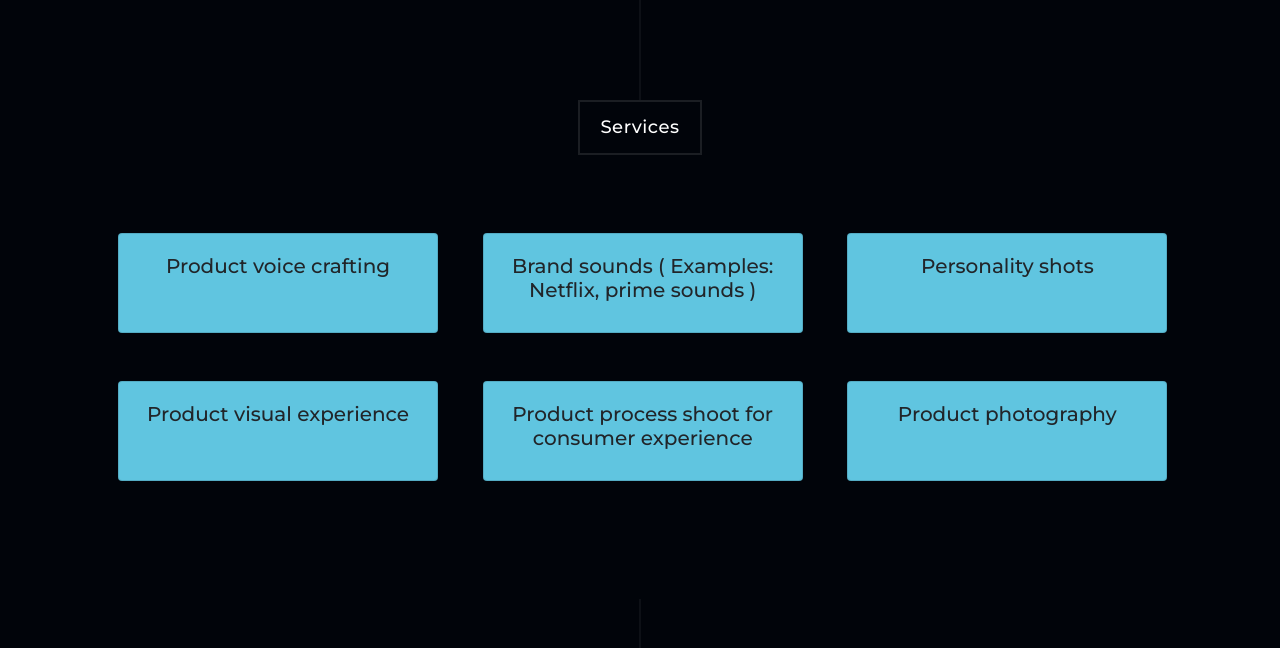
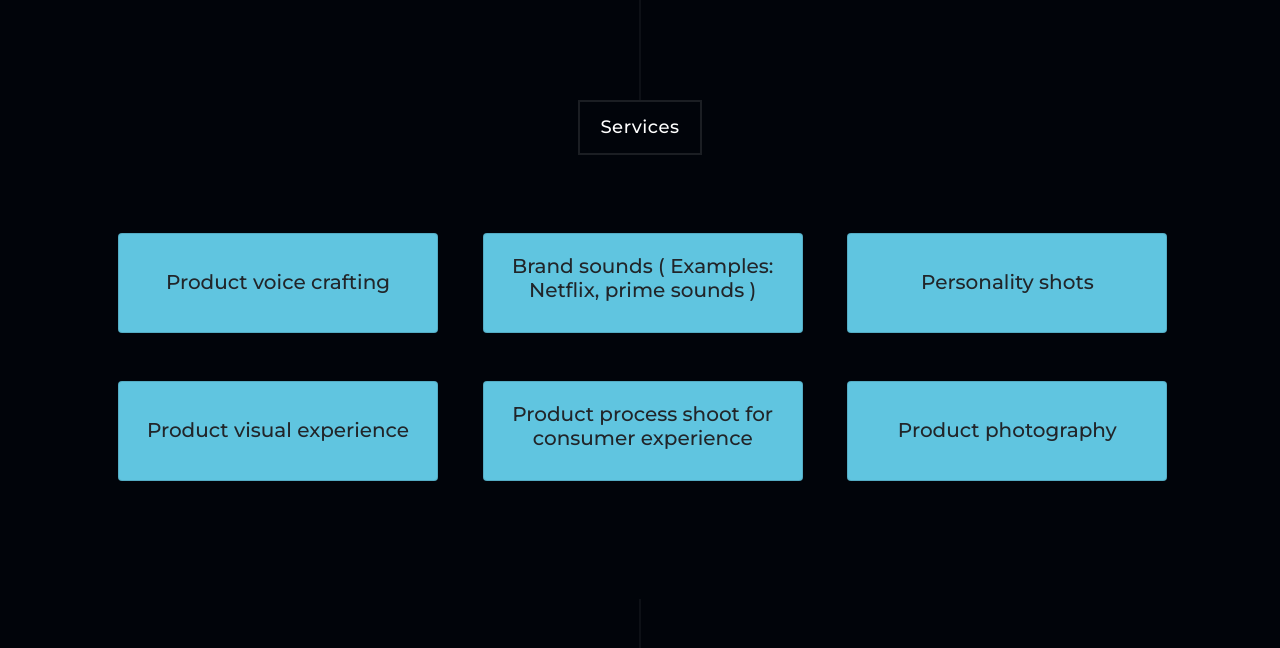
Before and after one commit to DT7Solutions/new-apertur-art, a Django app: page / in a window 1280 px wide. Shown: the part 3414-4062 px from the top of the page. Run offline with Django 4.2, Linux system fonts and the light colour scheme; data comes from the database, SQL or seed files in the repository; some libraries are stand-ins or nearby versions.

Commit message:
fixed all changes

```diff
--- a/apertur/templates/uifiles/index.html
+++ b/apertur/templates/uifiles/index.html
@@ -210,7 +210,7 @@ https://templatemo.com/tm-557-grad-school
           <div class="col-md-4 mb-5">
             <div class="card" style="width: 20rem;">
               <div class="card-body">
-                <h5 class="card-title">Product voice crafting </h5>
+                <h5 class="card-title mt-3">Product voice crafting </h5>
               </div>
             </div>
           </div>
@@ -225,7 +225,7 @@ https://templatemo.com/tm-557-grad-school
           <div class="col-md-4 mb-5">
             <div class="card" style="width: 20rem;">
               <div class="card-body">
-                <h5 class="card-title">Personality shots</h5>
+                <h5 class="card-title mt-3">Personality shots</h5>
               </div>
             </div>
           </div>
@@ -235,7 +235,7 @@ https://templatemo.com/tm-557-grad-school
             <div class="col-md-4">
               <div class="card" style="width: 20rem;">
                 <div class="card-body">
-                  <h5 class="card-title">Product visual experience </h5>
+                  <h5 class="card-title mt-3">Product visual experience </h5>
                 </div>
               </div>
             </div>
@@ -249,7 +249,7 @@ https://templatemo.com/tm-557-grad-school
             <div class="col-md-4 mb-5">
               <div class="card" style="width: 20rem;">
                 <div class="card-body">
-                  <h5 class="card-title">Product photography</h5>
+                  <h5 class="card-title mt-3">Product photography</h5>
                 </div>
               </div>
             </div>
```
